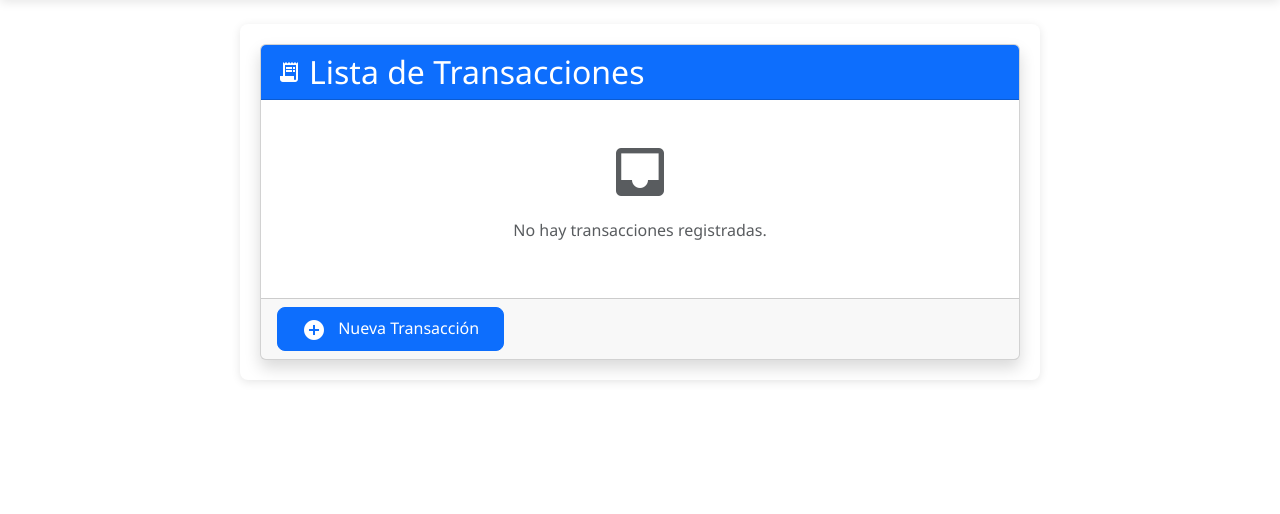
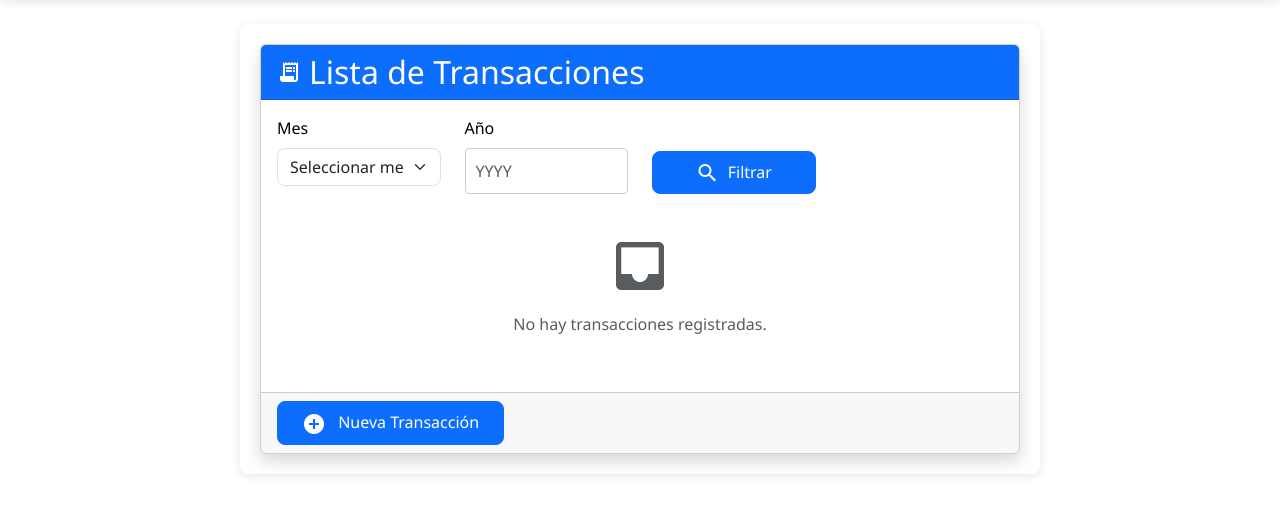
Before and after one commit to Ml1302/PC2_SGF, a Django app: page /transacciones/ in a window 1280 px wide. Shown: the part 84-598 px from the top of the page. Run offline with Django 5.2, Linux system fonts and the light colour scheme; data that the repository does not hold is empty.

Commit message:
Avance parcial

```diff
--- a/registros/templates/listar_transacciones.html
+++ b/registros/templates/listar_transacciones.html
@@ -9,6 +9,39 @@
             <h2 class="card-title mb-0">Lista de Transacciones</h2>
         </div>
         <div class="card-body">
+            <form method="POST">
+                {% csrf_token %}
+                <div class="row mb-3">
+                    <div class="col-md-3">
+                        <label for="mes" class="form-label">Mes</label>
+                        <select name="mes" id="mes" class="form-select">
+                            <option value="">Seleccionar mes</option>
+                            <option value="1">Enero</option>
+                            <option value="2">Febrero</option>
+                            <option value="3">Marzo</option>
+                            <option value="4">Abril</option>
+                            <option value="5">Mayo</option>
+                            <option value="6">Junio</option>
+                            <option value="7">Julio</option>
+                            <option value="8">Agosto</option>
+                            <option value="9">Septiembre</option>
+                            <option value="10">Octubre</option>
+                            <option value="11">Noviembre</option>
+                            <option value="12">Diciembre</option>
+                        </select>
+                    </div>
+                    <div class="col-md-3">
+                        <label for="anio" class="form-label">Año</label>
+                        <input type="number" name="anio" id="anio" class="form-control" placeholder="YYYY">
+                    </div>
+                    <div class="col-md-3 d-flex align-items-end">
+                        <button type="submit" class="btn btn-primary">
+                            <i class="material-icons align-middle me-1">search</i>
+                            Filtrar
+                        </button>
+                    </div>
+                </div>
+            </form>
             {% for t in transacciones %}
             <div class="transaction-card mb-4">
                 <div class="card">
--- a/registros/views.py
+++ b/registros/views.py
@@ -79,6 +79,14 @@ def ingresar_transaccion(request):
 
 def listar_transacciones(request):
     transacciones = Transaccion.objects.prefetch_related('detalles', 'detalles__cuenta').all()
+    if request.method == 'POST':
+        mes = request.POST.get('mes')
+        anio = request.POST.get('anio')
+        if mes and anio:
+            transacciones = transacciones.filter(
+                fecha_transaccion__month=mes,
+                fecha_transaccion__year=anio
+            )
     return render(request, 'listar_transacciones.html', {'transacciones': transacciones})
 
 def home(request):
```
